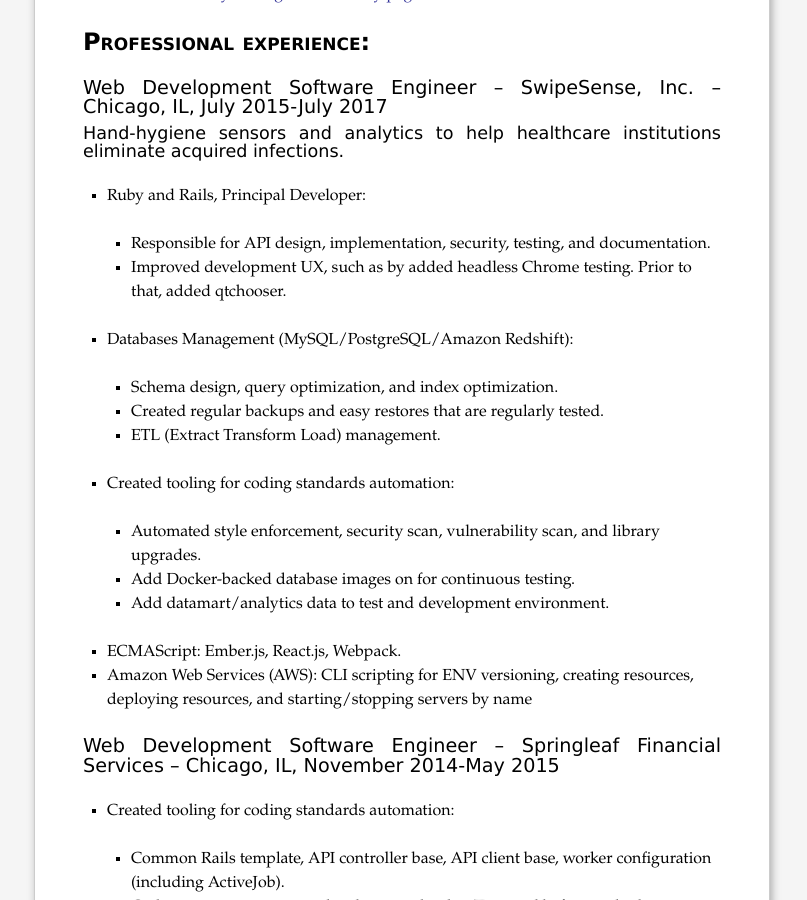
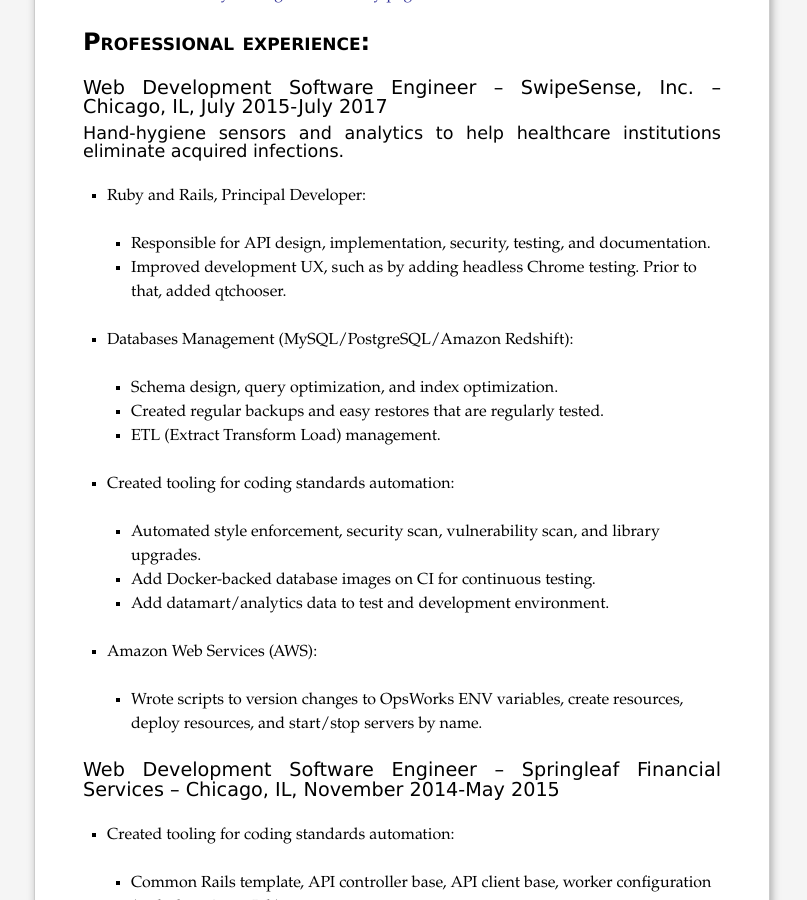
Before and after one commit to bf4/bf4.github.com, a Jekyll site: the page built from resume.md, in a window 1280 px wide and 900 px high, scrolled down 483 px. Shown: the whole window, without its empty margins (238-1045 px from the left). Built offline with Jekyll 4.4.1, drawn with Linux system fonts in a browser that asks for light colours.

Commit message:
Fix grammer

```diff
--- a/resume.md
+++ b/resume.md
@@ -29,17 +29,18 @@
 
 * Ruby and Rails, Principal Developer:
   - Responsible for API design, implementation, security, testing, and documentation.
-  - Improved development UX, such as by added headless Chrome testing. Prior to that, added qtchooser.
+  - Improved development UX, such as by adding headless Chrome testing. Prior to that, added qtchooser.
 * Databases Management (MySQL/PostgreSQL/Amazon Redshift):
   - Schema design, query optimization, and index optimization.
   - Created regular backups and easy restores that are regularly tested.
   - ETL (Extract Transform Load) management.
 * Created tooling for coding standards automation:
   - Automated style enforcement, security scan, vulnerability scan, and library upgrades.
-  - Add Docker-backed database images on for continuous testing.
+  - Add Docker-backed database images on CI for continuous testing.
   - Add datamart/analytics data to test and development environment.
-* ECMAScript: Ember.js, React.js, Webpack.
-* Amazon Web Services (AWS): CLI scripting for ENV versioning, creating resources, deploying resources, and starting/stopping servers by name
+* Amazon Web Services (AWS):
+   - Wrote scripts to version changes to OpsWorks ENV variables, create resources,
+     deploy resources, and start/stop servers by name.
 
 ### Web Development Software Engineer -- Springleaf Financial Services -- Chicago, IL, November 2014-May 2015
 
```
